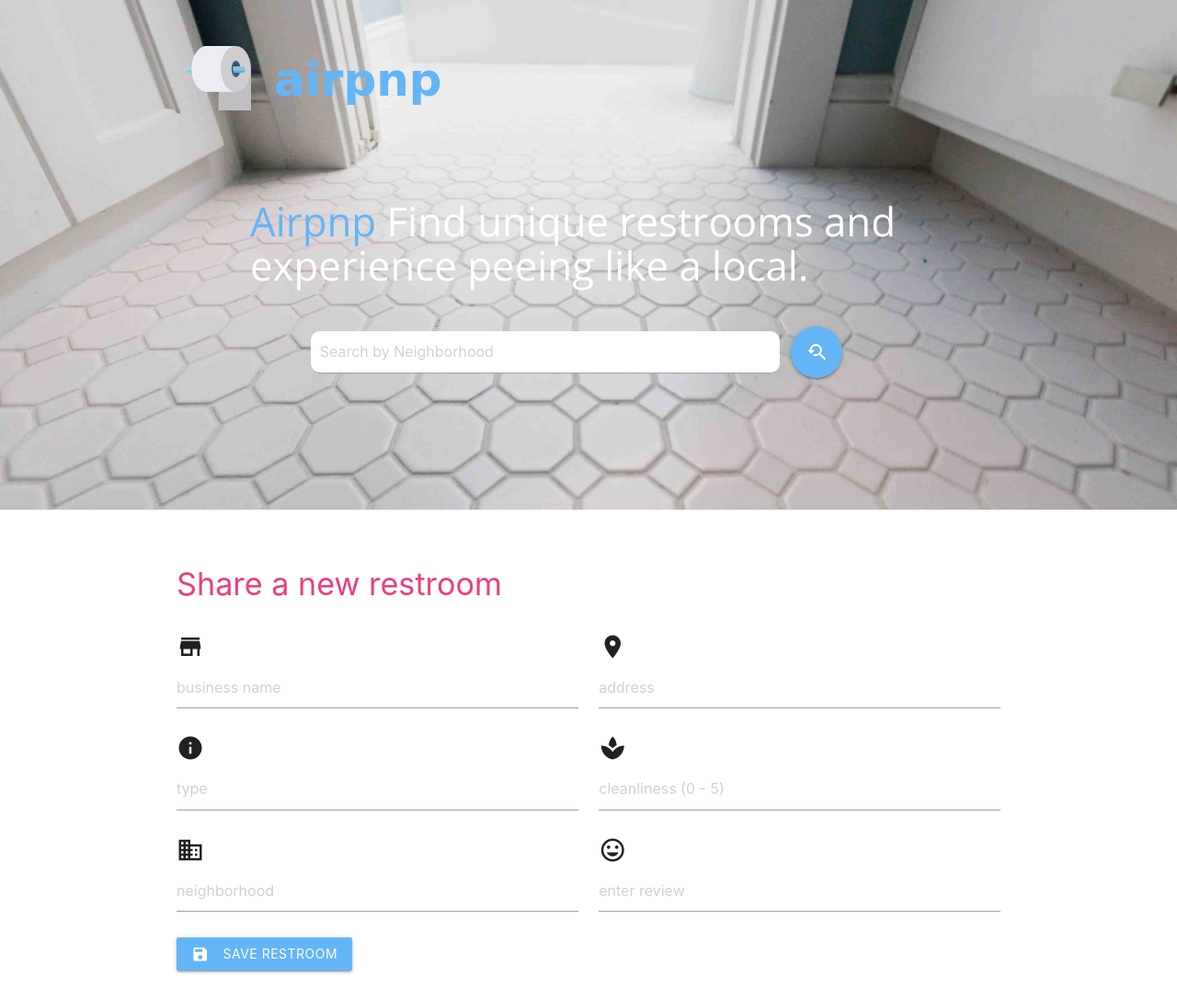
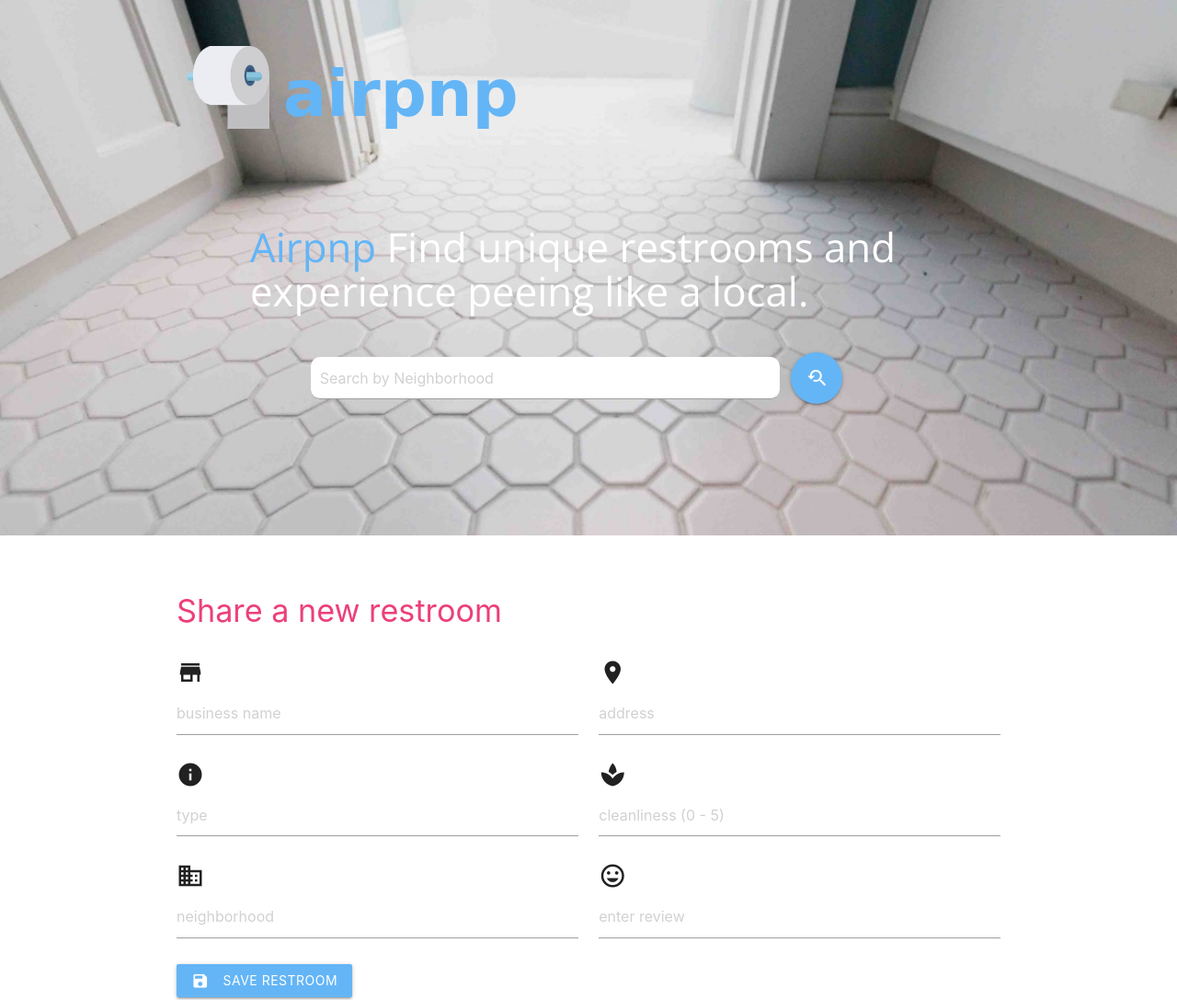
Before and after one commit to promethwill88/project-1, a website: page views/index.html in a window 1280 px wide. Shown: the top 1087 px of the page at 92% size. Drawn offline with nearby package versions, Linux system fonts and the light colour scheme; a web font is replaced by a local one.

Commit message:
added github links to footer

```diff
--- a/public/styles/styles.css
+++ b/public/styles/styles.css
@@ -47,15 +47,15 @@ h3 span {
 }
 
 img {
-    height: 70px;
-    width: 70px;
+    height: 90px;
+    width: 90px;
 }
 
 #name {
     font-family: 'League Script', cursive;
-    font-size: 50px;
+    font-size: 70px;
     color: #64b5f6;
-    padding-left: 20px;
+    padding-left: 30px;
     font-weight: 700;
 }
 
--- a/views/index.html
+++ b/views/index.html
@@ -135,7 +135,7 @@
         <div class="col l6 s12">
           <h5 class="white-text">About Airpnp</h5>
           <p class="white-text">We are a pair of like-minded individuals who strive to provide the world with an easier tool to look for spots to pee.</p>
-          <p class="white-text">~ W and S</p>
+          <p class="white-text">~ <a href="https://github.com/promethwill88">W</a> and <a href="https://github.com/sejinpark0209">S</a></p>
           <img id="smalllogo" src="../images/tolietlogo.png" />
         </div>
 
```
